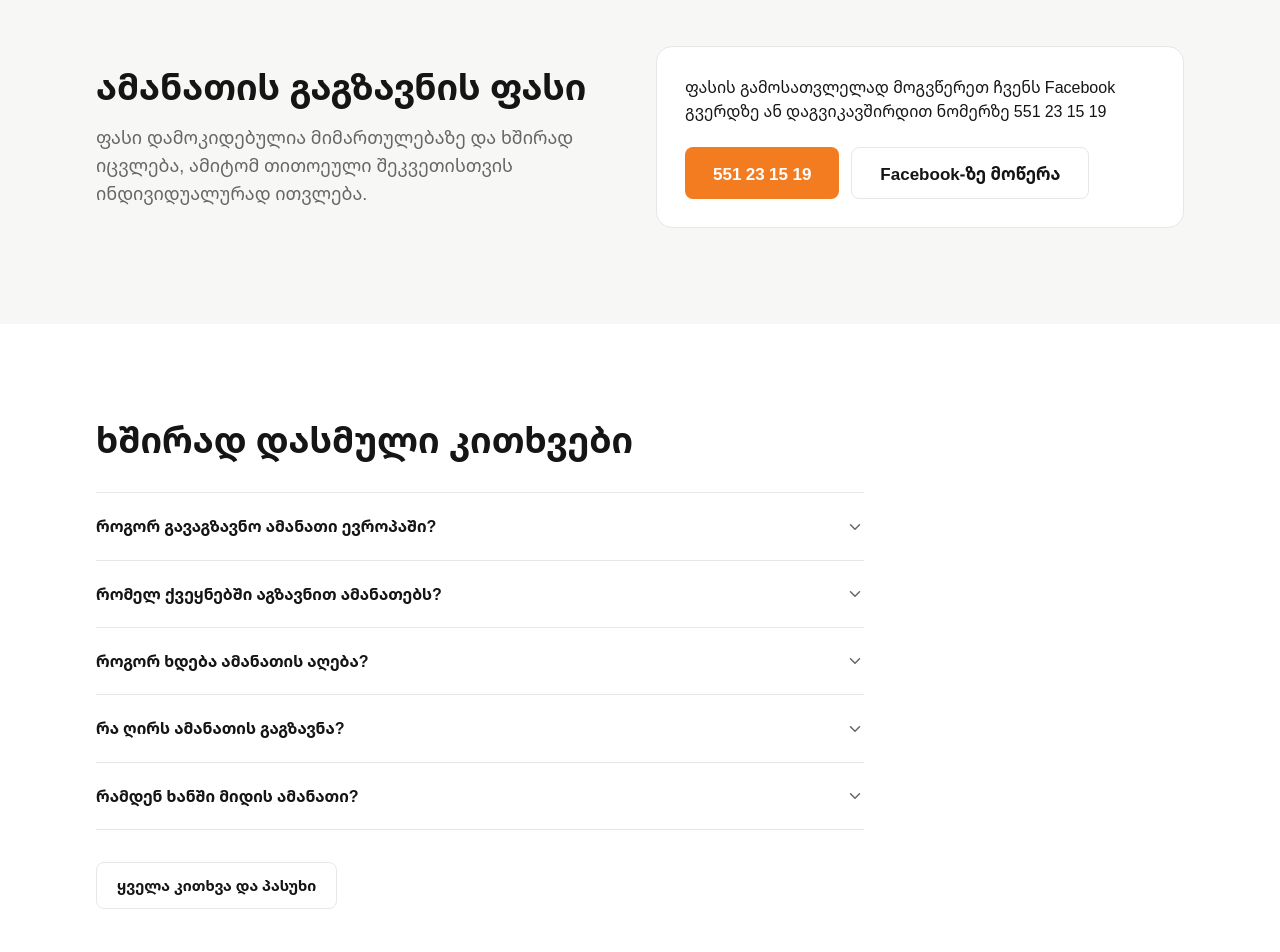
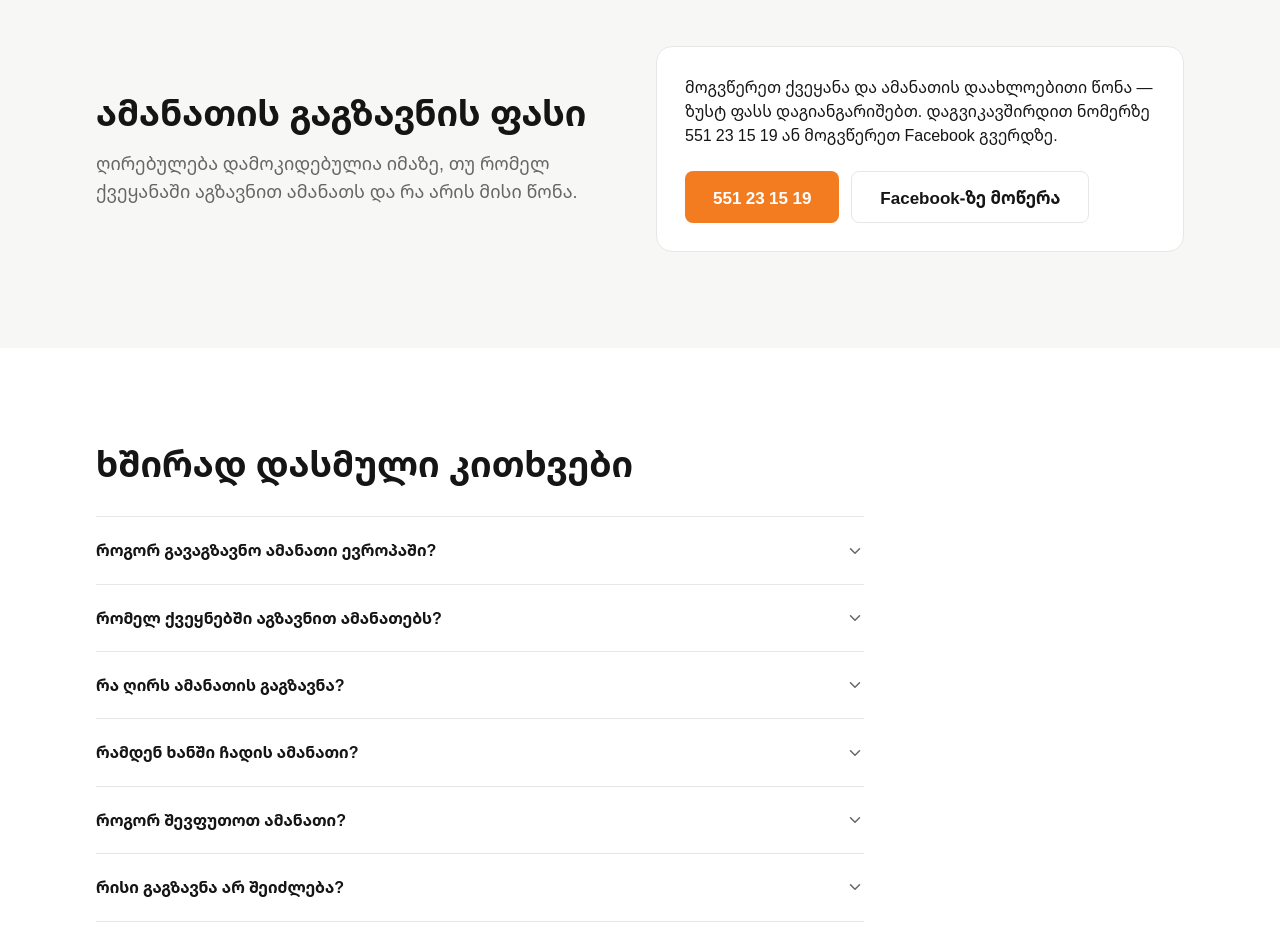
Before and after one commit to AlexTsamala/parsello, a Next.js app: page / in a window 1280 px wide. Shown: the part 2640-3592 px from the top of the page. Built offline with nearby package versions, Linux system fonts and the light colour scheme; no server answers.

Commit message:
Add business FAQ answers, packing rules and sendable-items list
Co-Authored-By: Claude Opus 5 <noreply@anthropic.com>

```diff
--- a/src/components/home/HowItWorks.tsx
+++ b/src/components/home/HowItWorks.tsx
@@ -17,7 +17,7 @@ const steps = [
   },
   {
     title: "ამანათი მიემგზავრება ევროპაში",
-    body: `ამანათი ევროპის მიმართულებით იგზავნება და ადრესატამდე დაახლოებით ${business.deliveryDays} დღეში ჩადის.`,
+    body: `ამანათი ევროპის მიმართულებით იგზავნება და ადრესატთან ჩადის გაგზავნიდან ${business.deliveryTime}-ის ვადაში.`,
   },
 ];
 
--- a/src/components/home/PricingSection.tsx
+++ b/src/components/home/PricingSection.tsx
@@ -13,7 +13,7 @@ export function PricingSection() {
       <div className="grid gap-8 md:grid-cols-2 md:items-center">
         <SectionHeading
           title="ამანათის გაგზავნის ფასი"
-          description="ფასი დამოკიდებულია მიმართულებაზე და ხშირად იცვლება, ამიტომ თითოეული შეკვეთისთვის ინდივიდუალურად ითვლება."
+          description={business.pricing.dependsOn}
         />
 
         <div className="rounded-2xl border border-line bg-white p-7">
--- /dev/null
+++ b/src/content/allowed-items.ts
@@ -0,0 +1,35 @@
+/**
+ * What customers actually send with Parcello — the business's own list, kept
+ * verbatim in meaning (CLAUDE.md §1: Parcello claims come from the business).
+ *
+ * ⚠️ UNRESOLVED CONFLICT — see docs/OPEN-QUESTIONS.md #15.
+ * This list includes cheese and "all kinds of food products". EU rules prohibit
+ * importing meat and dairy from non-EU countries, and cap honey at 2 kg
+ * (`animal-products` in shipping-rules.ts). Until the business confirms how it
+ * handles this in practice, do NOT publish this list on the same page as the
+ * animal-products rule, and do not soften or edit the business's list to fit
+ * the research. Ask instead.
+ */
+
+export type AllowedItem = {
+  emoji: string;
+  label: string;
+  /** Set where an EU rule may affect this category. */
+  euNote?: string;
+};
+
+export const allowedItems: AllowedItem[] = [
+  { emoji: "🍇", label: "ღვინო", euNote: "alcohol: excise and quantity limits apply" },
+  { emoji: "🫒", label: "ტყემალი" },
+  { emoji: "🧀", label: "ყველი", euNote: "dairy: EU import prohibition — needs clarification" },
+  { emoji: "🍯", label: "თაფლი, სუნელები", euNote: "honey: 2 kg limit" },
+  { emoji: "🌰", label: "ჩურჩხელა, თხილი, ჩირი" },
+  { emoji: "🫓", label: "ყველა სახის პროდუქტი", euNote: "broad food claim — needs clarification" },
+  { emoji: "👕", label: "ტანსაცმელი და ფეხსაცმელი" },
+  { emoji: "🎁", label: "საჩუქრები და პირადი ნივთები" },
+  { emoji: "📚", label: "წიგნები და აქსესუარები" },
+  { emoji: "🧴", label: "ყოველდღიური მოხმარების ნივთები" },
+];
+
+/** Categories with no EU complication — safe to publish as-is today. */
+export const uncontestedItems = allowedItems.filter((item) => !item.euNote);
--- a/src/content/business.ts
+++ b/src/content/business.ts
@@ -48,18 +48,39 @@ export const business = {
    */
   pricing: {
     model: "on-request",
-    copy: "ფასის გამოსათვლელად მოგვწერეთ ჩვენს Facebook გვერდზე ან დაგვიკავშირდით ნომერზე 551 23 15 19",
+    /** What the price actually depends on — confirmed by the business. */
+    dependsOn:
+      "ღირებულება დამოკიდებულია იმაზე, თუ რომელ ქვეყანაში აგზავნით ამანათს და რა არის მისი წონა.",
+    copy: "მოგვწერეთ ქვეყანა და ამანათის დაახლოებითი წონა — ზუსტ ფასს დაგიანგარიშებთ. დაგვიკავშირდით ნომერზე 551 23 15 19 ან მოგვწერეთ Facebook გვერდზე.",
   },
 
   /**
-   * Supplied by the business: 16–21 days.
-   * Stored as a string — `16 - 21` was being evaluated as arithmetic (= -5).
-   * TODO: confirm whether this range is the same for all six destinations.
+   * The business's own published wording is "2–3 კვირა" (from the Facebook FAQ).
+   * An earlier note said 16–21 days, which sits inside that range; the weeks
+   * phrasing is the customer-facing one, so it is what the site shows.
    */
-  deliveryDays: "16–21",
+  deliveryTime: "2-3 კვირა",
 
-  /** TODO: awaiting business — do not render limits until set. */
+  /** TODO: awaiting business — no weight limit has been stated. */
   weightLimit: null as string | null,
+
+  /** Confirmed restrictions. Only what the business has actually stated. */
+  restrictions: {
+    /** Not sent at all. */
+    prohibited: ["მედიკამენტები"],
+    /** Accepted, but with a condition the customer must meet. */
+    conditional:
+      "მინის ნივთები სათანადოდ უნდა იყოს შეფუთული, რომ ტრანსპორტირებისას არ დაზიანდეს.",
+    /** Liability disclaimer, in the business's own terms. */
+    packingLiability: "შეფუთვაზე პასუხისმგებლობას არ ვიღებთ.",
+  },
+
+  /** How the customer must prepare a parcel — confirmed by the business. */
+  packaging: [
+    "ნივთები მოათავსეთ მუყაოს ყუთში.",
+    "ყუთზე მიუთითეთ გამგზავნის სახელი, გვარი და ტელეფონის ნომერი.",
+    "ყუთზე მიუთითეთ მიმღების ზუსტი მისამართი.",
+  ],
 } as const;
 
 /** Canonical site origin. TODO: replace once the domain is registered. */
--- a/src/content/faq.ts
+++ b/src/content/faq.ts
@@ -2,18 +2,17 @@ import { business } from "./business";
 import { countries } from "./countries";
 
 /**
- * Only questions answerable from verified business information (CLAUDE.md §1).
+ * Answers come from the business's own published FAQ (CLAUDE.md §1).
+ * Nothing here is inferred or filled in.
  *
- * Deliberately NOT here until the business supplies answers — see
- * docs/OPEN-QUESTIONS.md:
- *   - რამდენი კილოგრამის ამანათის გაგზავნა შემიძლია?  (weight limit unknown)
- *   - რა ნივთების გაგზავნა შეიძლება?                   (prohibited list unknown)
+ * Still missing — see docs/OPEN-QUESTIONS.md:
+ *   - რამდენი კილოგრამის ამანათის გაგზავნა შემიძლია?  (no weight limit stated)
  */
 
 export type FaqItem = {
   question: string;
   answer: string;
-  /** Shown on the homepage's short FAQ, as well as the full /faq page. */
+  /** Shown in the homepage's short FAQ as well as the full /faq page. */
   featured?: boolean;
 };
 
@@ -23,7 +22,7 @@ export const faqs: FaqItem[] = [
   {
     question: "როგორ გავაგზავნო ამანათი ევროპაში?",
     answer:
-      "დაგვიკავშირდით ტელეფონით ან მოგვწერეთ Facebook-ზე, შეათანხმეთ დეტალები და მოამზადეთ ამანათი. შემდეგ კურიერს გადააბარებთ ან თავად ჩააბარებთ ამანათს.",
+      "დაგვიკავშირდით ტელეფონით ან მოგვწერეთ Facebook-ზე, შეათანხმეთ დეტალები და მოამზადეთ ამანათი. შემდეგ ამანათს კურიერს გადააბარებთ ან თავად ჩააბარებთ.",
     featured: true,
   },
   {
@@ -32,20 +31,29 @@ export const faqs: FaqItem[] = [
     featured: true,
   },
   {
+    question: "რა ღირს ამანათის გაგზავნა?",
+    answer: `${business.pricing.dependsOn} ${business.pricing.copy}`,
+    featured: true,
+  },
+  {
+    question: "რამდენ ხანში ჩადის ამანათი?",
+    answer: `ამანათი ადრესატთან ჩადის გაგზავნიდან ${business.deliveryTime}-ის ვადაში.`,
+    featured: true,
+  },
+  {
+    question: "როგორ შევფუთოთ ამანათი?",
+    answer: business.packaging.join(" "),
+    featured: true,
+  },
+  {
+    question: "რისი გაგზავნა არ შეიძლება?",
+    answer: `არ ვაგზავნით ${business.restrictions.prohibited.join(", ")}-ს. ${business.restrictions.conditional} ${business.restrictions.packingLiability}`,
+    featured: true,
+  },
+  {
     question: "როგორ ხდება ამანათის აღება?",
     answer:
       "ორივე ვარიანტი შესაძლებელია — ამანათი შეგიძლიათ კურიერს გადააბაროთ ან თავად ჩააბაროთ.",
-    featured: true,
-  },
-  {
-    question: "რა ღირს ამანათის გაგზავნა?",
-    answer: business.pricing.copy,
-    featured: true,
-  },
-  {
-    question: "რამდენ ხანში მიდის ამანათი?",
-    answer: `ამანათი ადრესატამდე დაახლოებით ${business.deliveryDays} დღეში ჩადის.`,
-    featured: true,
   },
 ];
 
```
Also changed, not shown: 1 other file (tests, documents, lock files or other folders).
